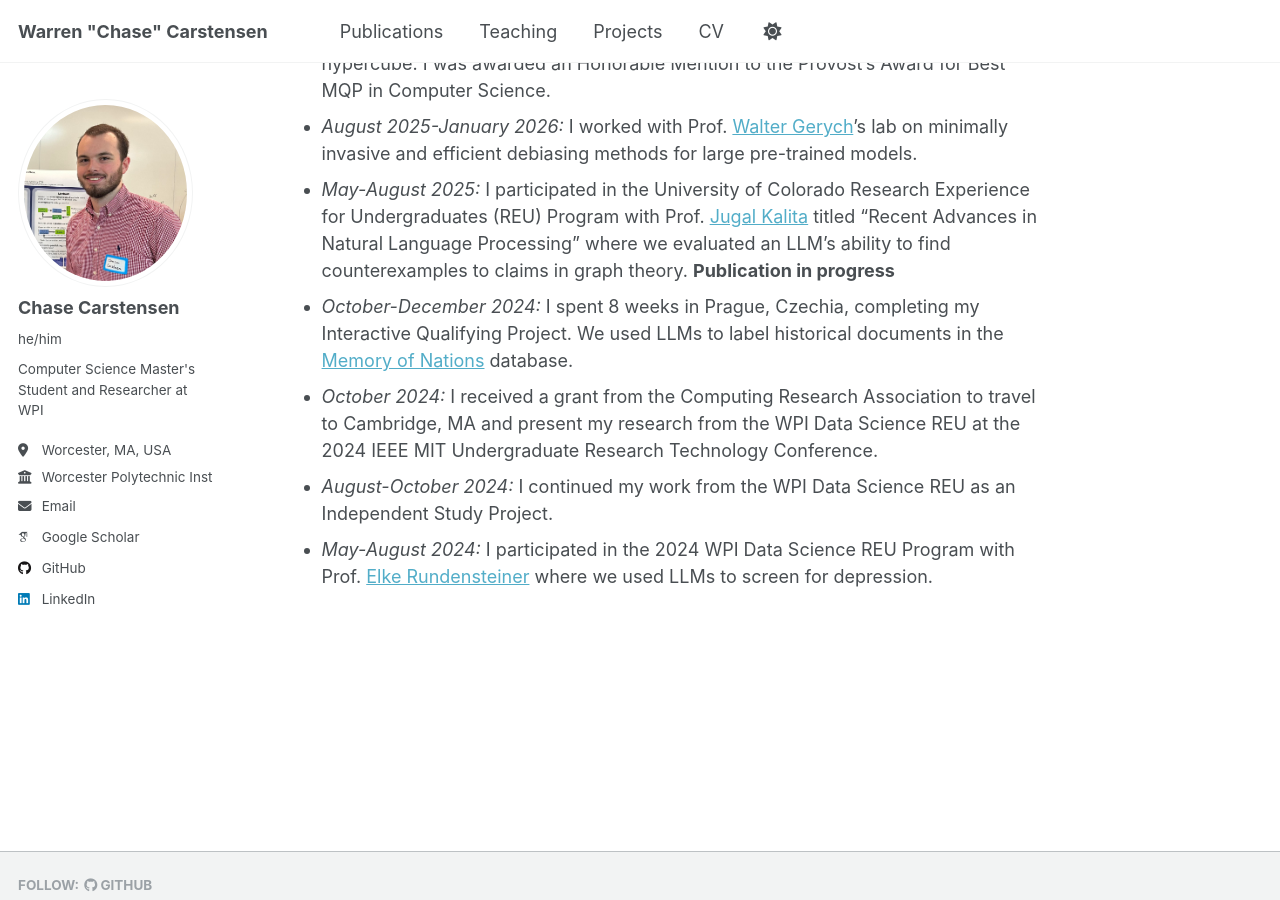
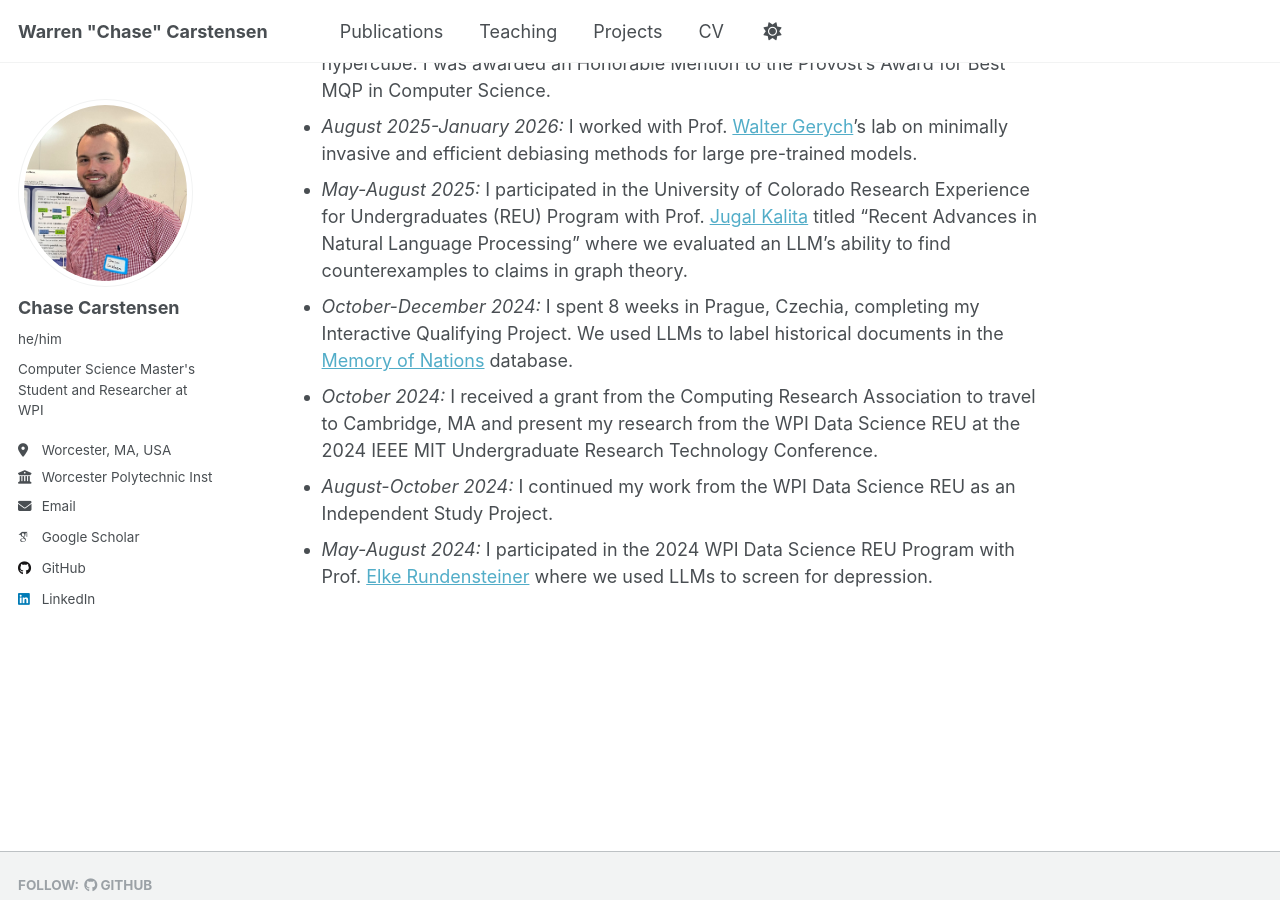
Before and after one commit to chase12803/chase12803.github.io, a Jekyll site: the page built from _pages/about.md, in a window 1280 px wide and 900 px high, scrolled down 602 px. Built offline with Jekyll 4.4.1, drawn with Linux system fonts in a browser that asks for light colours; some web fonts are replaced.

Commit message:
grad update

```diff
--- a/_pages/about.md
+++ b/_pages/about.md
@@ -19,7 +19,7 @@ In my free time, I enjoy listening to/playing music, playing Magic: The Gatherin
 - *May 2026:* I graduated from WPI with High Distinction and a dual major in Computer Science and Mathematics. I was given the Meritorious Senior Award from the WPI Mathematics Department for outstanding academic performance.
 - *August 2025-May 2026:* I completed my Major Qualifying Project with Prof. [Daniel Reichman](https://sites.google.com/view/danielreichman/home) and Prof. [Gábor Sárközy](https://web.cs.wpi.edu/~gsarkozy/). We used ML/AI to find long induced paths in the hypercube. I was awarded an Honorable Mention to the Provost's Award for Best MQP in Computer Science.
 - *August 2025-January 2026:* I worked with Prof. [Walter Gerych](https://waltergerych.github.io/)'s lab on minimally invasive and efficient debiasing methods for large pre-trained models.
-- *May-August 2025:* I participated in the University of Colorado Research Experience for Undergraduates (REU) Program with Prof. [Jugal Kalita](https://faculty.uccs.edu/jkalita/) titled "Recent Advances in Natural Language Processing" where we evaluated an LLM's ability to find counterexamples to claims in graph theory. **Publication in progress**
+- *May-August 2025:* I participated in the University of Colorado Research Experience for Undergraduates (REU) Program with Prof. [Jugal Kalita](https://faculty.uccs.edu/jkalita/) titled "Recent Advances in Natural Language Processing" where we evaluated an LLM's ability to find counterexamples to claims in graph theory.
 - *October-December 2024:* I spent 8 weeks in Prague, Czechia, completing my Interactive Qualifying Project. We used LLMs to label historical documents in the [Memory of Nations](https://www.memoryofnations.eu/en/archive) database.
 - *October 2024:* I received a grant from the Computing Research Association to travel to Cambridge, MA and present my research from the WPI Data Science REU at the 2024 IEEE MIT Undergraduate Research Technology Conference.
 - *August-October 2024:* I continued my work from the WPI Data Science REU as an Independent Study Project.
```
